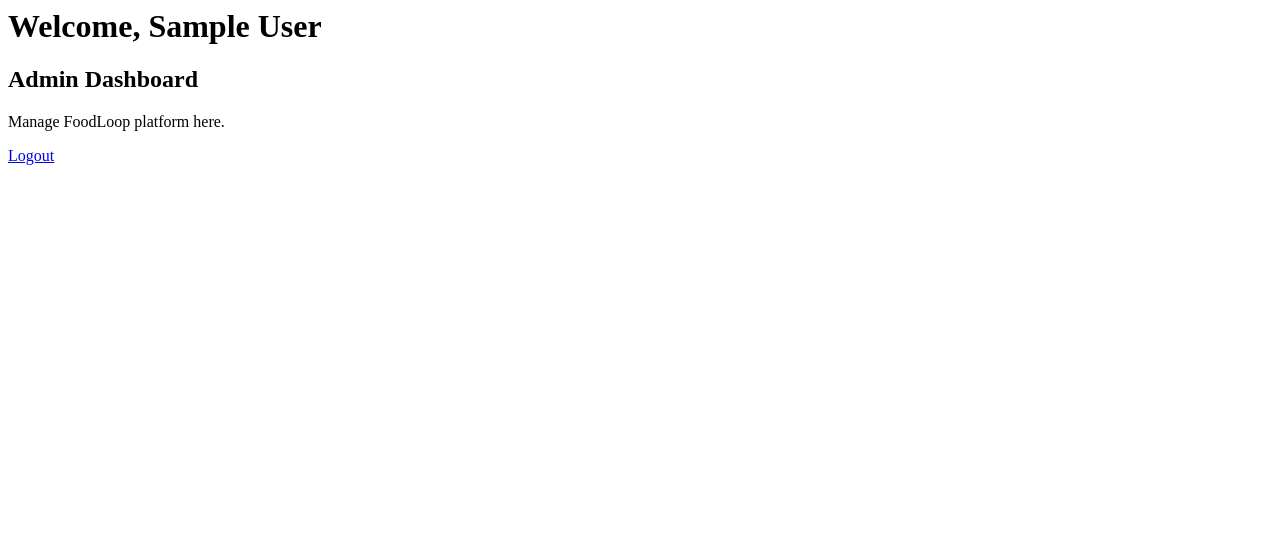
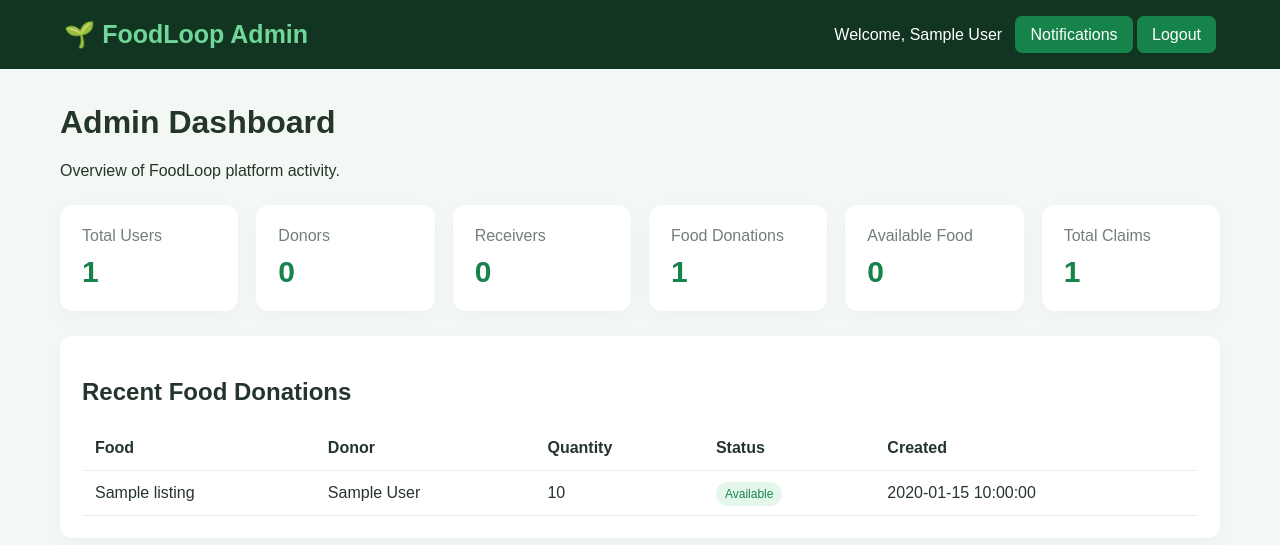
Before and after one commit to Gaurav07z/IIIS-Project, a PHP site: page /admin/dashboard.php in a window 1280 px wide. Shown: the top 545 px of the page. Run offline with PHP 8.4, Linux system fonts and the light colour scheme; the visitor is signed in with stand-in values (Sample User, id 1); tables that the repository leaves empty or names only in its code hold one stand-in row (values such as "Sample post").

Commit message:
Build admin dashboard with platform statistics

```diff
--- a/admin/dashboard.php
+++ b/admin/dashboard.php
@@ -1,15 +1,73 @@
 <?php
 require_once "../config/session.php";
+require_once "../config/database.php";
 
 if (!isset($_SESSION['user_id']) || $_SESSION['role'] !== 'admin') {
     header("Location: ../auth/login.php");
     exit;
 }
+
+$stats = [
+    'users' => (int)$conn->query("SELECT COUNT(*) FROM users")->fetchColumn(),
+    'donors' => (int)$conn->query("SELECT COUNT(*) FROM users WHERE role = 'donor'")->fetchColumn(),
+    'receivers' => (int)$conn->query("SELECT COUNT(*) FROM users WHERE role = 'receiver'")->fetchColumn(),
+    'foods' => (int)$conn->query("SELECT COUNT(*) FROM food_listings")->fetchColumn(),
+    'available' => (int)$conn->query("SELECT COUNT(*) FROM food_listings WHERE status = 'available' AND expiry_time > NOW()")->fetchColumn(),
+    'claims' => (int)$conn->query("SELECT COUNT(*) FROM claims")->fetchColumn()
+];
+
+$recent = $conn->query("
+    SELECT f.food_name, f.quantity, f.status, f.created_at, u.name AS donor_name
+    FROM food_listings f JOIN users u ON u.id = f.donor_id
+    ORDER BY f.created_at DESC LIMIT 8
+")->fetchAll();
+
+function e($value) {
+    return htmlspecialchars((string)$value, ENT_QUOTES, 'UTF-8');
+}
 ?>
-
-<h1>Welcome, <?= htmlspecialchars($_SESSION['name']) ?></h1>
-<h2>Admin Dashboard</h2>
-
-<p>Manage FoodLoop platform here.</p>
-
-<a href="../auth/logout.php">Logout</a>
+<!DOCTYPE html>
+<html lang="en">
+<head>
+<meta charset="UTF-8">
+<meta name="viewport" content="width=device-width, initial-scale=1.0">
+<title>Admin Dashboard | FoodLoop</title>
+<style>
+*{box-sizing:border-box}body{margin:0;font-family:Arial,sans-serif;background:#f4f8f5;color:#24352b}
+header{background:#123522;color:white;padding:20px 5%;display:flex;justify-content:space-between;align-items:center;gap:15px}
+.brand{font-size:25px;font-weight:bold;color:#70d69a}a{color:#16834a;text-decoration:none}
+header a{background:#16834a;color:white;padding:10px 15px;border-radius:7px}
+main{max-width:1200px;margin:35px auto;padding:0 20px}.stats{display:grid;grid-template-columns:repeat(auto-fit,minmax(170px,1fr));gap:18px;margin:25px 0}
+.card,.panel{background:white;padding:22px;border-radius:13px;box-shadow:0 5px 20px #00000008}
+.card p{margin:0;color:#718078}.card h2{font-size:30px;color:#16834a;margin:10px 0 0}
+table{width:100%;border-collapse:collapse}th,td{text-align:left;padding:13px;border-bottom:1px solid #e9efea}
+.wrap{overflow-x:auto}.status{background:#e5f7eb;color:#16834a;padding:5px 9px;border-radius:20px;font-size:12px}
+@media(max-width:600px){header{align-items:flex-start;flex-direction:column}}
+</style>
+</head>
+<body>
+<header><div class="brand">🌱 FoodLoop Admin</div><div>Welcome, <?= e($_SESSION['name']) ?> &nbsp; <a href="../notifications.php">Notifications</a> <a href="../auth/logout.php">Logout</a></div></header>
+<main>
+<h1>Admin Dashboard</h1>
+<p>Overview of FoodLoop platform activity.</p>
+<div class="stats">
+<div class="card"><p>Total Users</p><h2><?= $stats['users'] ?></h2></div>
+<div class="card"><p>Donors</p><h2><?= $stats['donors'] ?></h2></div>
+<div class="card"><p>Receivers</p><h2><?= $stats['receivers'] ?></h2></div>
+<div class="card"><p>Food Donations</p><h2><?= $stats['foods'] ?></h2></div>
+<div class="card"><p>Available Food</p><h2><?= $stats['available'] ?></h2></div>
+<div class="card"><p>Total Claims</p><h2><?= $stats['claims'] ?></h2></div>
+</div>
+<section class="panel">
+<h2>Recent Food Donations</h2>
+<div class="wrap"><table>
+<thead><tr><th>Food</th><th>Donor</th><th>Quantity</th><th>Status</th><th>Created</th></tr></thead>
+<tbody>
+<?php if ($recent): foreach ($recent as $food): ?>
+<tr><td><?= e($food['food_name']) ?></td><td><?= e($food['donor_name']) ?></td><td><?= (int)$food['quantity'] ?></td><td><span class="status"><?= e(ucfirst($food['status'])) ?></span></td><td><?= e($food['created_at']) ?></td></tr>
+<?php endforeach; else: ?><tr><td colspan="5">No donations yet.</td></tr><?php endif; ?>
+</tbody></table></div>
+</section>
+</main>
+</body>
+</html>
```
